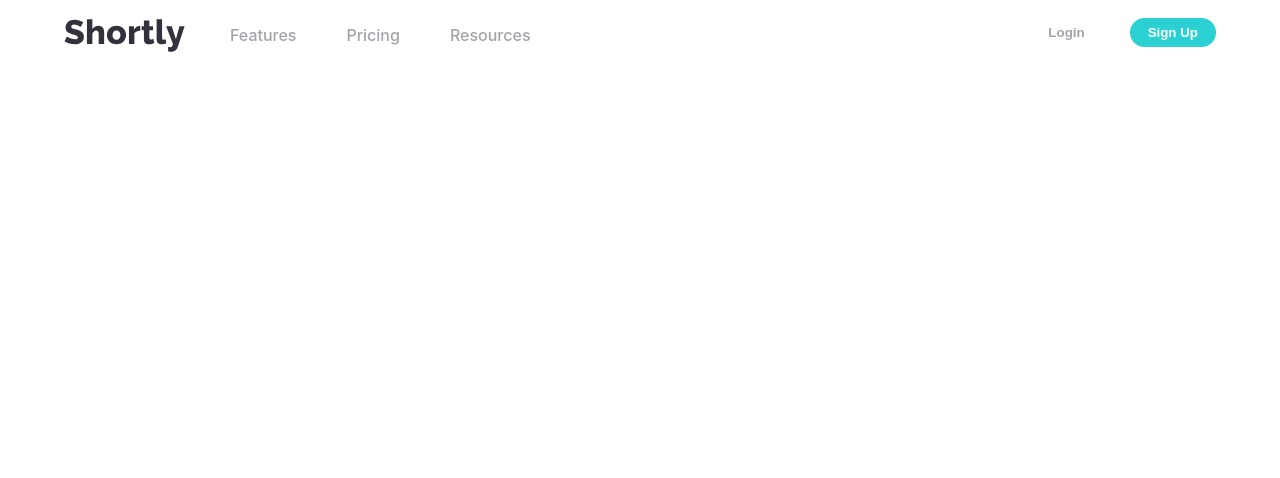
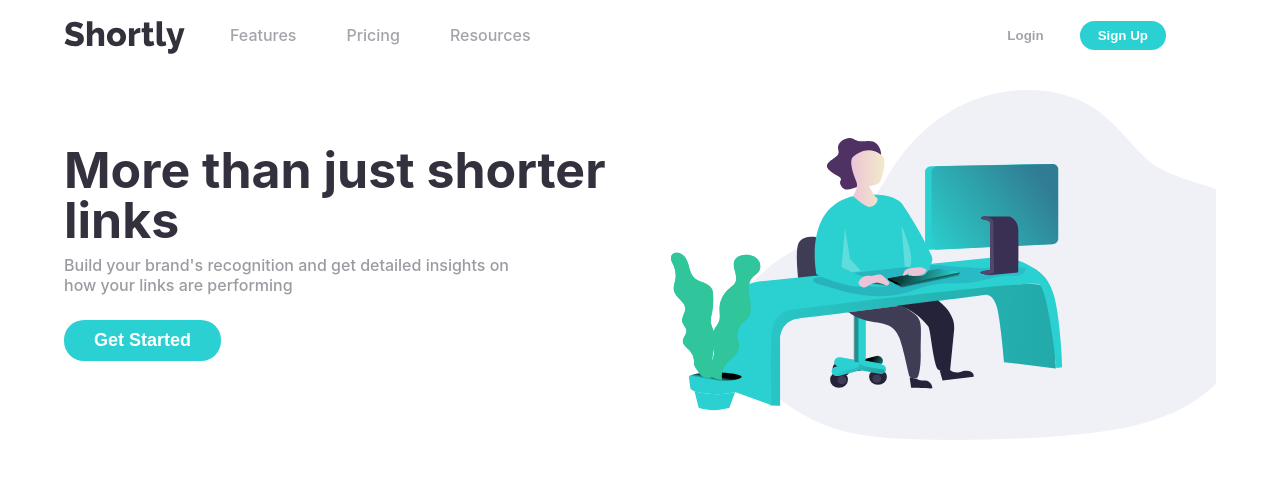
Before and after one commit to Adityaverma123/InternetFolks-Assignment, a React (Create React App) app: page / in a window 1280 px wide. Shown: the top 478 px of the page. Built offline with nearby package versions, Linux system fonts and the light colour scheme.

Commit message:
added app body 1

```diff
--- a/src/components/Home.js
+++ b/src/components/Home.js
@@ -1,8 +1,73 @@
 import styled from "styled-components";
+const Home = () => {
+  return (
+    <HomeBody>
+      <FirstContainer>
+        <FirstContainerBody>
+          <h1>More than just shorter links</h1>
+          <p>
+            Build your brand's recognition and get detailed insights on how your
+            links are performing
+          </p>
+          <button> Get Started</button>
+        </FirstContainerBody>
 
-const Home = () => {
-  return <HomeBody></HomeBody>;
+        <img
+          src={require("../assets/illustration-working.svg").default}
+          alt="illustration"
+        />
+      </FirstContainer>
+    </HomeBody>
+  );
 };
 
 export default Home;
-const HomeBody = styled.div``;
+const HomeBody = styled.div`
+  width: 90%;
+  margin: 0 auto;
+  overflow: hidden;
+`;
+const FirstContainer = styled.div`
+  display: flex;
+  justify-content: space-between;
+  margin-top: 20px;
+  > img {
+    /* flex: 0.4; */
+    width: 60%;
+    height: 350px;
+    margin-right: -50px;
+  }
+`;
+const FirstContainerBody = styled.div`
+  display: flex;
+  flex-direction: column;
+  align-items: flex-start;
+  margin: 45px 0;
+  /* flex: 0.6; */
+  padding: 10px 20px 10px 0;
+  > h1 {
+    color: #34303d;
+    font-size: 50px;
+    line-height: 50px;
+  }
+  > p {
+    color: #9c9ba2;
+    margin: 10px 5px 25px 0;
+    width: 80%;
+    font-weight: 550;
+  }
+  > button {
+    background: none;
+    border: none;
+    background: #2ad0d2;
+    color: white;
+    padding: 10px 30px;
+    border-radius: 20px;
+    font-weight: 550;
+    font-size: 18px;
+    cursor: pointer;
+    :hover {
+      opacity: 0.8;
+    }
+  }
+`;
--- a/src/components/Navbar.js
+++ b/src/components/Navbar.js
@@ -48,7 +48,9 @@ const NavLeft = styled.div`
   width: 100%;
   @media (max-width: 768px) {
     justify-content: space-between;
-    align-items: center;
+  }
+  >img{
+    margin-top:5px;
   }
 `;
 const NavRight = styled.div`
@@ -129,12 +131,11 @@ const Login = styled.button`
   border: none;
   cursor: pointer;
   color: #a4a3aa;
-  padding: 15px;
   font-weight: 750;
   @media (max-width: 768px) {
     margin: 0;
     color: white;
-    padding-left: 25px;
+    padding: 15px 15px 15px 25px;
   }
 `;
 const Signup = styled.button`
@@ -144,6 +145,7 @@ const Signup = styled.button`
   color: white;
   padding: 7px 18px;
   border-radius: 15px;
+
   font-weight: 550;
   :hover {
     opacity: 0.8;
@@ -154,8 +156,10 @@ const Signup = styled.button`
   }
 `;
 const ButtonContainer = styled.div`
+  display: flex;
+  align-items: center;
+  margin-right: 50px;
   @media (max-width: 768px) {
-    display: flex;
     flex-direction: column;
     width: 100%;
     align-items: center;
```
